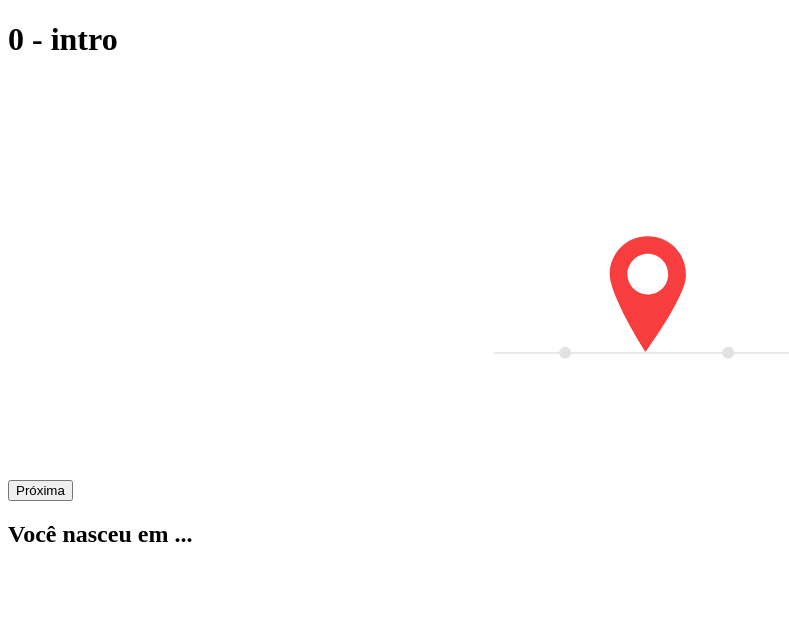
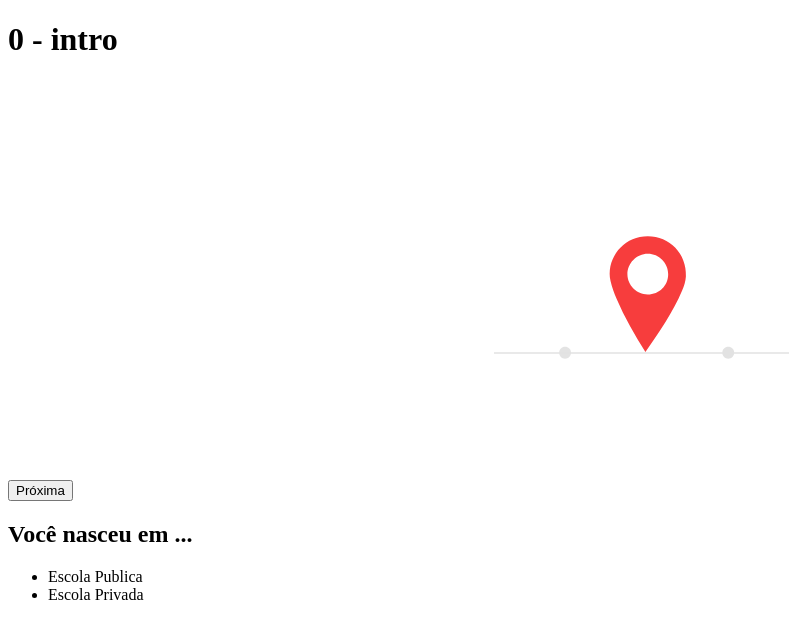
Before and after one commit to thayannevls/Brasirama, a Vue app in the folder brasis_interface/: page /#/ in a window 1280 px wide. Shown: the top 638 px of the page, without its empty margins (0-789 px from the left). Built offline with nearby package versions, Linux system fonts and the light colour scheme.

Commit message:
Adiona MultiChoice.vuew

```diff
--- a/brasis_interface/src/components/MainView.vue
+++ b/brasis_interface/src/components/MainView.vue
@@ -6,6 +6,7 @@
       <button v-on:click="nextFase">Próxima</button>
     </div>
     <h2>{{ msg }}</h2>
+    <multichoice></multichoice>
   </div>
 </template>
 
@@ -13,10 +14,12 @@
 import Lottie from './lottie.vue'
 import * as animationData from '../assets/pinjump.json'
 import animRanges from '../assets/anims.json'
+import MultiChoiceVue from './MultiChoice.vue'
 export default {
   name: 'MainView',
   components: {
-    'lottie': Lottie
+    'lottie': Lottie,
+    'multichoice': MultiChoiceVue
   },
   data () {
     return {
--- /dev/null
+++ b/brasis_interface/src/components/MultiChoice.vue
@@ -0,0 +1,28 @@
+<template>
+  <div>
+    <ul>
+      <li :key="choice" v-for="choice in choices">
+        {{ choice }}
+      </li>
+    </ul>
+  </div>
+</template>
+
+<script>
+export default {
+  name: 'MultiChoice',
+  data () {
+    return {
+      choices: ['Escola Publica', 'Escola Privada']
+    }
+  },
+  methods: {
+    handleAnimation: function (anim) {
+      this.anim = anim
+    }
+  }
+}
+</script>
+
+<style scoped>
+</style>
```
